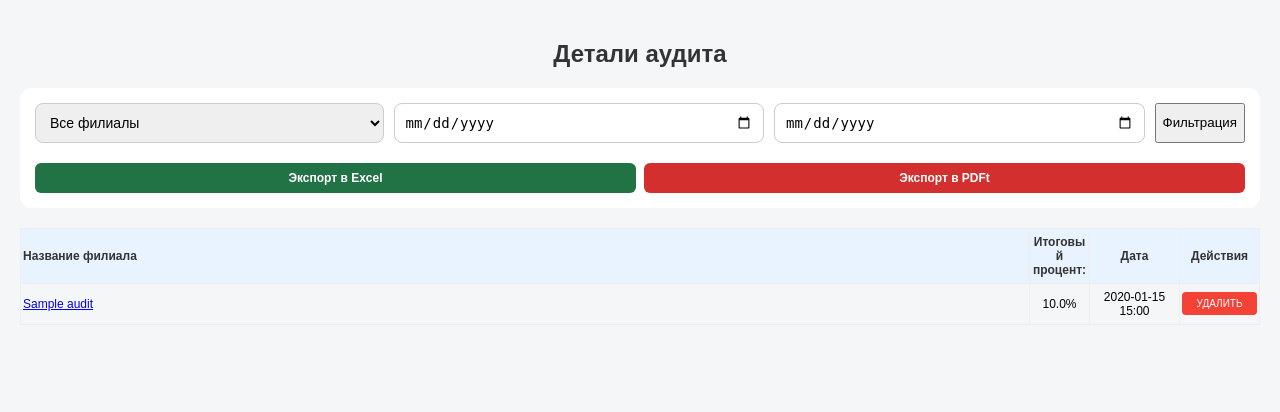
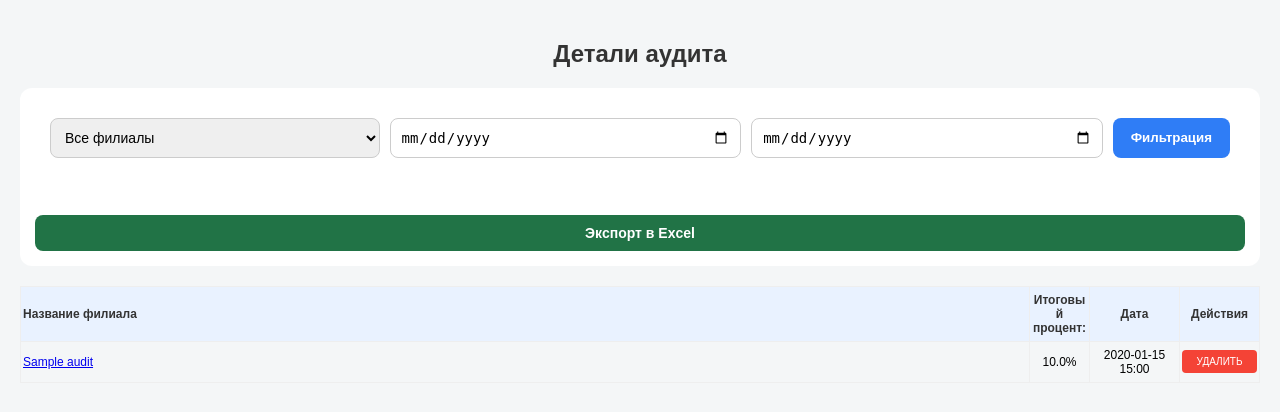
Before and after one commit to Abdullayevsardor/Maxway, a Django app: page /page/ in a window 1280 px wide. Shown: the top 412 px of the page. Run offline with Django 5.2, Linux system fonts and the light colour scheme; tables that the repository leaves empty hold one stand-in row (values such as "Sample post").

Commit message:
Update audit_page.html

```diff
--- a/checklist/templates/audit_page.html
+++ b/checklist/templates/audit_page.html
@@ -5,7 +5,7 @@
 
 <h2>Детали аудита</h2>
 
-<form method="GET" class="filters">
+<!-- <form method="GET" class="filters">
     <select name="filial">
         <option value="all">Все филиалы</option>
         {% for f in all_filials %}
@@ -20,16 +20,43 @@
 
     <div class="export-buttons">
         <!-- Excel Export -->
-        <a href="{% url 'audit_export_excel' %}?{% if request.GET.filial %}filial={{ request.GET.filial }}&{% endif %}{% if request.GET.from %}from={{ request.GET.from }}&{% endif %}{% if request.GET.to %}to={{ request.GET.to }}{% endif %}"
+        <!-- <a href="{% url 'audit_export_excel' %}?{% if request.GET.filial %}filial={{ request.GET.filial }}&{% endif %}{% if request.GET.from %}from={{ request.GET.from }}&{% endif %}{% if request.GET.to %}to={{ request.GET.to }}{% endif %}"
            class="excel">Экспорт в Excel</a>
 
         <!-- PDF Export -->
-        <a href="{% url 'audit_export_pdf' %}?{% if request.GET.filial %}filial={{ request.GET.filial }}&{% endif %}{% if request.GET.from %}from={{ request.GET.from }}&{% endif %}{% if request.GET.to %}to={{ request.GET.to }}{% endif %}"
-           class="pdf">Экспорт в PDFt</a>
+        <!-- <a href="{% url 'audit_export_pdf' %}?{% if request.GET.filial %}filial={{ request.GET.filial }}&{% endif %}{% if request.GET.from %}from={{ request.GET.from }}&{% endif %}{% if request.GET.to %}to={{ request.GET.to }}{% endif %}"
+           class="pdf">Экспорт в PDFt</a> -->
+    <!-- </div> -->
+
+
+<!-- </form> -->
+<form method="GET" class="filter-export-bar">
+    <div class="filters">
+        <select name="filial">
+            <option value="all">Все филиалы</option>
+            {% for f in all_filials %}
+                <option value="{{ f }}" {% if request.GET.filial == f %}selected{% endif %}>
+                    {{ f }}
+                </option>
+            {% endfor %}
+        </select>
+
+        <input type="date" name="from" value="{{ request.GET.from }}">
+        <input type="date" name="to" value="{{ request.GET.to }}">
+
+        <button type="submit" class="btn">Фильтрация</button>
     </div>
 
+    <!-- ✅ Faqat Excel qoldi -->
+    <div class="export-buttons">
+        <a href="{% url 'audit_export_excel' %}?{% if request.GET.filial %}filial={{ request.GET.filial }}&{% endif %}{% if request.GET.from %}from={{ request.GET.from }}&{% endif %}{% if request.GET.to %}to={{ request.GET.to }}{% endif %}"
+           class="excel">
+             Экспорт в Excel
+        </a>
+    </div>
+</form>
 
-</form>
+
 <div class="table-container">
     <table>
         <thead>
@@ -78,7 +105,90 @@
   display: none !important;
 } */
   /* Card va Filial ma'lumotlari */
-  .card {
+    /* 🔹 Filtr + Export umumiy qator */
+.filter-export-bar {
+    display: flex;
+    justify-content: space-between;
+    align-items: flex-end;
+    gap: 12px;
+    flex-wrap: wrap;
+    margin-bottom: 20px;
+    background: #fff;
+    padding: 15px;
+    border-radius: 12px;
+}
+
+/* Filtrlar guruhi */
+.filters {
+    display: flex;
+    gap: 10px;
+    flex-wrap: wrap;
+    flex: 1;
+}
+
+.filters select,
+.filters input[type="date"] {
+    padding: 10px;
+    border-radius: 8px;
+    border: 1px solid #ccc;
+    font-size: 14px;
+    flex: 1 1 150px;
+}
+
+/* Filtrlash tugmasi */
+.filters .btn {
+    background: #2f7df6;
+    color: #fff;
+    border: none;
+    border-radius: 8px;
+    padding: 10px 18px;
+    cursor: pointer;
+    font-weight: bold;
+    flex: 0 0 auto;
+}
+
+/* Excel tugmasi */
+.export-buttons {
+    display: flex;
+}
+
+.export-buttons .excel {
+    background: #217346;
+    color: #fff;
+    padding: 10px 16px;
+    border-radius: 8px;
+    text-decoration: none;
+    font-size: 14px;
+    font-weight: bold;
+    white-space: nowrap;
+}
+
+.export-buttons .excel:hover {
+    background: #185c37;
+}
+
+/* 📱 Mobile moslashuv */
+@media (max-width: 768px) {
+    .filter-export-bar {
+        flex-direction: column;
+        align-items: stretch;
+    }
+
+    .filters {
+        width: 100%;
+    }
+
+    .export-buttons {
+        width: 100%;
+    }
+
+    .export-buttons .excel {
+        width: 100%;
+        text-align: center;
+    }
+}
+
+    .card {
     background:#fff;
     padding:16px;
     border-radius:12px;
```
